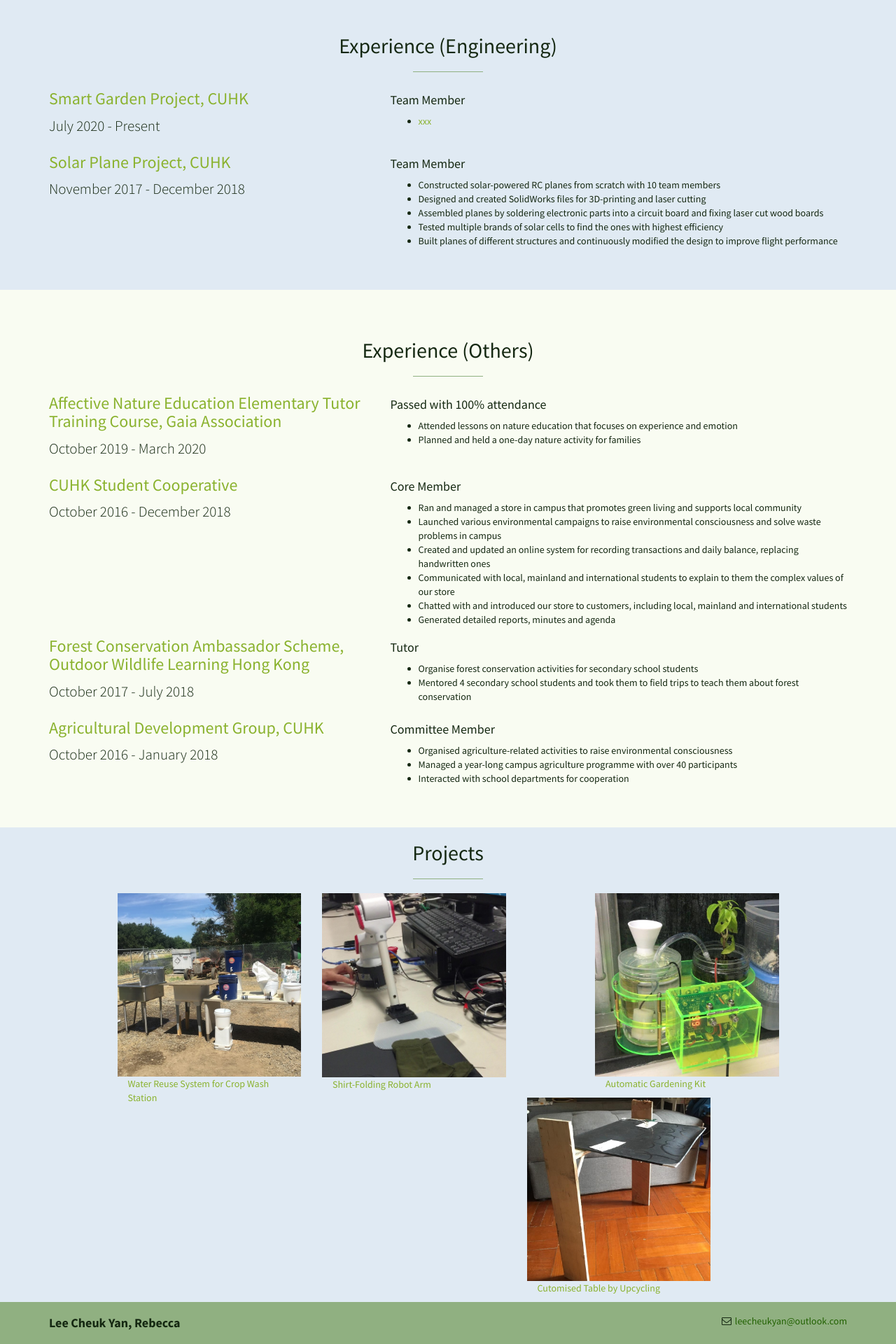
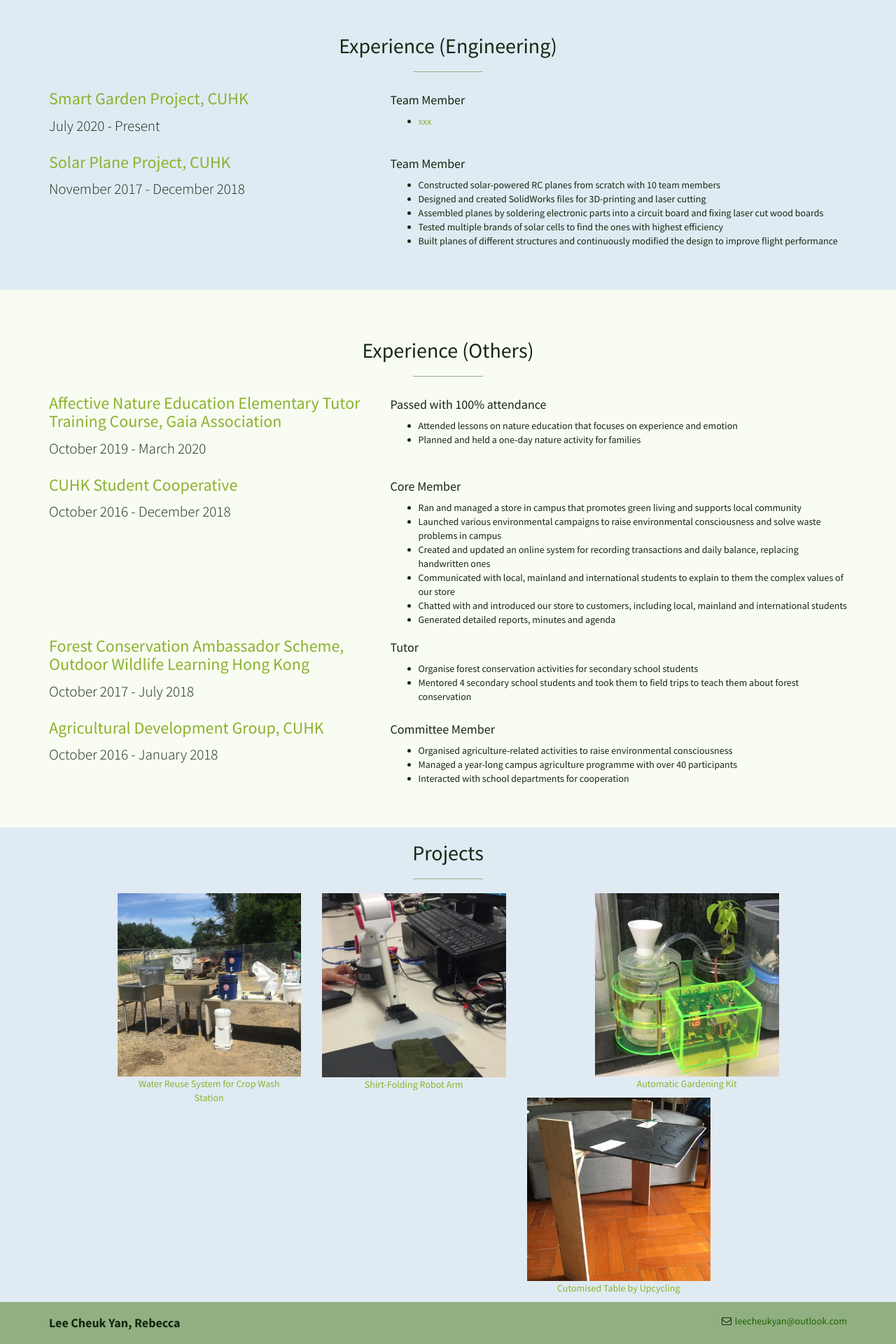
Before and after one commit to leelacceber/stylish-portfolio-jekyll-master, a Jekyll site: the page built from index.html, in a window 1280 px wide. Shown: the part 2433-4353 px from the top of the page at 70% size. Built offline with Jekyll 4.4.1, drawn with Linux system fonts in a browser that asks for light colours.

Commit message:
Update projects.html

```diff
--- a/_includes/projects.html
+++ b/_includes/projects.html
@@ -1,7 +1,7 @@
 <section id="projects" class="simple-text, bg-primary">
   <div class="container">
     <div class="row">
-      <div class="col-lg-10 col-lg-offset-1 text-center">
+      <div class="col-lg-12 text-center">
         <h2>Projects</h2>
         <hr class="small">
       </div>
@@ -12,7 +12,7 @@
           <a href="#">
             <img class="img-portfolio img-responsive" src="img/crop wash.png">
             <div class="col-md-12">
-              <p>Water Reuse System for Crop Wash Station</p>
+              <p class="text-center">Water Reuse System for Crop Wash Station</p>
             </div>
           </a>
       </div>
@@ -21,7 +21,7 @@
           <a href="#">
             <img class="img-portfolio img-responsive" src="img/robot arm.jpg">
             <div class="col-md-12">
-              <p>Shirt-Folding Robot Arm</p>
+              <p class="text-center">Shirt-Folding Robot Arm</p>
             </div>
           </a>
       </div>
@@ -30,7 +30,7 @@
           <a href="#">
             <img class="img-portfolio img-responsive" src="img/smart garden.jpeg">
             <div class="col-md-12">
-              <p>Automatic Gardening Kit</p>
+              <p class="text-center">Automatic Gardening Kit</p>
             </div>
           </a>
       </div>
@@ -39,7 +39,7 @@
           <a href="#">
             <img class="img-portfolio img-responsive" src="img/table.jpeg">
             <div class="col-md-12">
-              <p>Cutomised Table by Upcycling</p>
+              <p class="text-center">Cutomised Table by Upcycling</p>
             </div>
           </a>
       </div>
```
